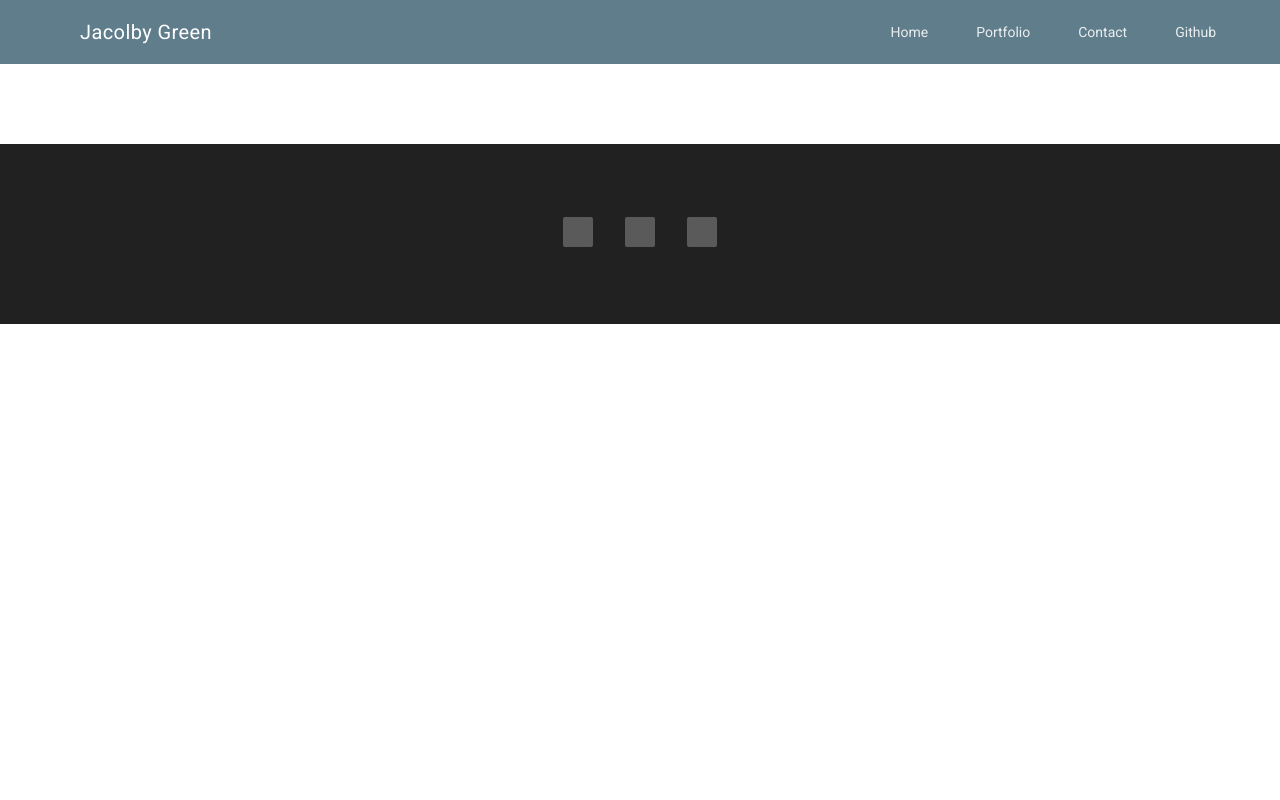
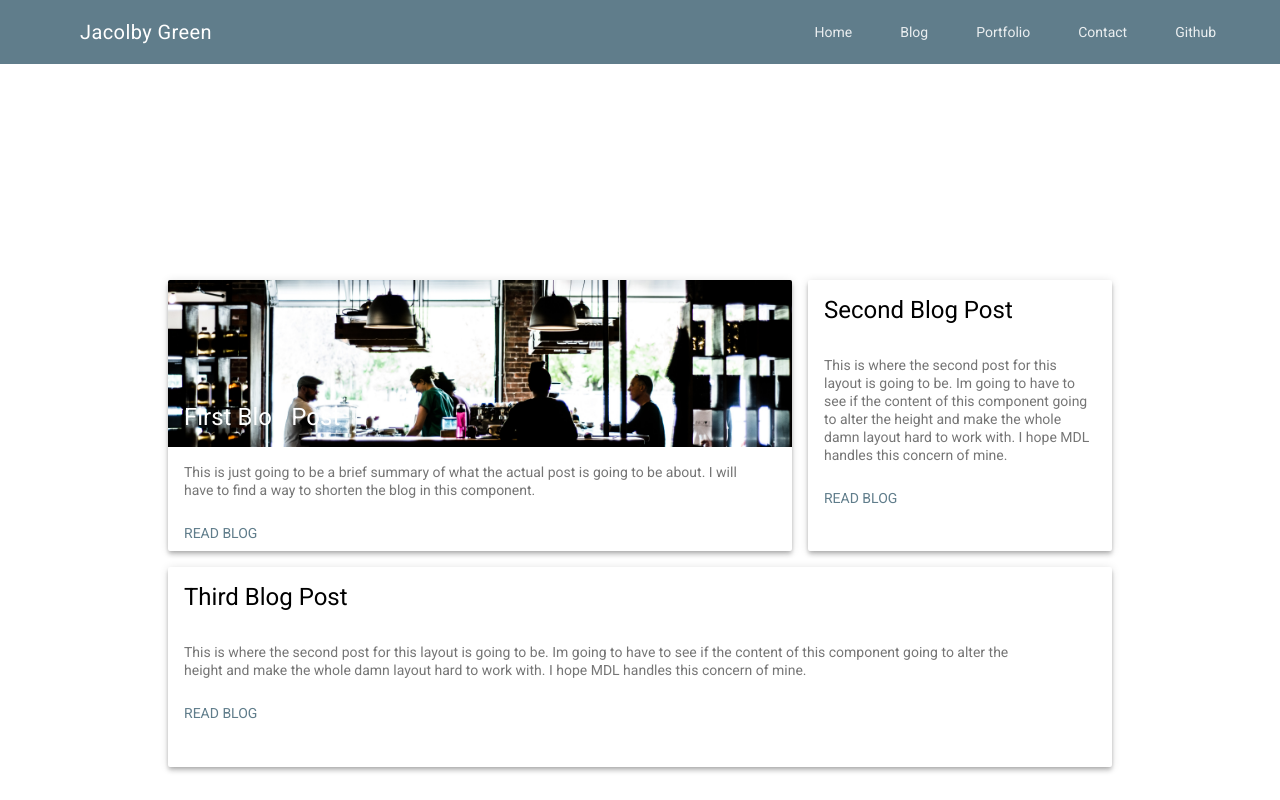
Before and after one commit to darknight1983/react_proPortfolio, a React (Create React App) app: page /blog in a window 1280 px wide. Built offline with nearby package versions, Linux system fonts and the light colour scheme; grey boxes are pictures that could not be loaded.

Commit message:
adding a blog to the site

```diff
--- a/src/App.js
+++ b/src/App.js
@@ -1,6 +1,7 @@
 import React, { Component } from 'react';
 import { BrowserRouter as Router, Route, Link } from 'react-router-dom';
 import Home from './Home.js'
+import Blog from './Blog.js'
 import Portfolio from './Portfolio.js';
 import Contact from './Contact.js';
 import logo from './logo.svg';
@@ -18,6 +19,7 @@ class App extends Component {
                   <div className="mdl-layout-spacer"></div>
                   <nav className="mdl-navigation mdl-layout--large-screen-only">
                     <Link to='/'><a className="mdl-navigation__link" href="index.html">Home</a></Link>
+                    <Link to="/blog"><a className="mdl-navigation__link" href="blog.html">Blog</a></Link>
                     <Link to='/portfolio'><a className="mdl-navigation__link" href="portfolio.html">Portfolio</a></Link>
                     <Link to='/contact'><a className="mdl-navigation__link" href="contact.html">Contact</a></Link>
                     <a className="mdl-navigation__link" href="https://github.com/darknight1983">Github</a>
@@ -28,6 +30,7 @@ class App extends Component {
                 <span className="mdl-layout-title">Jacolby Green</span>
                 <nav className="mdl-navigation">
                   <Link to='/'><a className="mdl-navigation__link" href="index.html">Home</a></Link>
+                  <Link to="/blog"><a className="mdl-navigation__link" href="blog.html">Blog</a></Link>
                   <Link to='/portfolio'><a className="mdl-navigation__link" href="portfolio.html">Portfolio</a></Link>
                   <Link to='/contact'><a className="mdl-navigation__link" href="contact.html">Contact</a></Link>
                   <a className="mdl-navigation__link" href="https://github.com/darknight1983">Github</a>
@@ -37,6 +40,7 @@ class App extends Component {
 
 
                     <Route exact path='/' component={Home}/>
+                    <Route path='/blog' component={Blog}/>
                     <Route path='/portfolio' component={Portfolio}/>
                     <Route path='/contact' component={Contact}/>
 
--- /dev/null
+++ b/src/Blog.css
@@ -0,0 +1,14 @@
+.blog-grid {
+  max-width: 960px;
+  margin: 200px auto;
+}
+
+
+
+/************** BlogPost1 Styles *************/
+
+.blog_1 {
+  background: url('./images/coffeeshop.jpg') center/cover;
+  height: 167px;
+  color: #FFF;
+}
--- /dev/null
+++ b/src/Blog.js
@@ -0,0 +1,26 @@
+import React, { Component } from 'react';
+import BlogPost1 from './BlogPost1.js';
+import BlogPost2 from './BlogPost2.js';
+import BlogPost3 from './BlogPost3.js';
+import './Blog.css';
+
+class Blog extends Component {
+  constructor() {
+    super()
+  }
+
+  render() {
+    return (
+      <div className="blog-grid mdl-grid">
+          {/*} Will have to size the grid to make sure the blogPosts are centered
+            On the screen. */}
+          <BlogPost1/>
+          <BlogPost2/>
+          <BlogPost3/>
+      </div>
+    )
+  }
+}
+
+
+export default Blog;
--- /dev/null
+++ b/src/BlogPost1.js
@@ -0,0 +1,30 @@
+import React, { Component } from 'react';
+import './Blog.css';
+
+
+class BlogPost1 extends Component {
+  render() {
+    return (
+      <div className="mdl-cell mdl-cell--8-col mdl-card mdl-shadow--4dp">
+        <div className="blog_1 mdl-card__title">
+          {/* The title of the post should be passed in as a prop. */}
+          <h2 className="mdl-card__title-text">First Blog Post</h2>
+        </div>
+        <div className="mdl-card__supporting-text">
+          {/* This information should also be passed in as a prop. */}
+          This is just going to be a brief summary of what the actual post is
+          going to be about. I will have to find a way to shorten the blog in
+          this component.
+        </div>
+        <div className="mdl-card__action mdl-card--border">
+          <a className="mdl-button mdl-button--colored mdl-js-button mdl-js-ripple-effect">
+            Read Blog
+          </a>
+        </div>
+      </div>
+    )
+  }
+}
+
+
+export default BlogPost1;
--- /dev/null
+++ b/src/BlogPost2.js
@@ -0,0 +1,28 @@
+import React, { Component } from 'react';
+
+class BlogPost2 extends Component {
+  render() {
+    return (
+      <div className="mdl-cell mdl-cell--4-col mdl-card mdl-shadow--4dp">
+        <div className="mdl-card__title">
+         {/* The title of the post should be passed in as a prop.*/}
+          <h2 className="mdl-card__title-text">Second Blog Post</h2>
+        </div>
+        <div className="mdl-card__supporting-text">
+        {/* This information should also be passed in as a prop.*/}
+          This is where the second post for this layout is going to be.
+          Im going to have to see if the content of this component going to
+          alter the height and make the whole damn layout hard to work with.
+          I hope MDL handles this concern of mine.
+        </div>
+        <div className="mdl-card__action mdl-card--border">
+          <a className="mdl-button mdl-button--colored mdl-js-button mdl-js-ripple-effect">
+            Read Blog
+          </a>
+        </div>
+      </div>
+    )
+  }
+}
+
+export default BlogPost2;
--- /dev/null
+++ b/src/BlogPost3.js
@@ -0,0 +1,28 @@
+import React, { Component } from 'react';
+
+class BlogPost3 extends Component {
+  render() {
+    return (
+        <div className="mdl-cell mdl-cell--12-col mdl-card mdl-shadow--4dp">
+          <div className="mdl-card__title">
+           {/* The title of the post should be passed in as a prop.*/}
+            <h2 className="mdl-card__title-text">Third Blog Post</h2>
+          </div>
+          <div className="mdl-card__supporting-text">
+          {/* This information should also be passed in as a prop.*/}
+            This is where the second post for this layout is going to be.
+            Im going to have to see if the content of this component going to
+            alter the height and make the whole damn layout hard to work with.
+            I hope MDL handles this concern of mine.
+          </div>
+          <div className="mdl-card__action mdl-card--border">
+            <a className="mdl-button mdl-button--colored mdl-js-button mdl-js-ripple-effect">
+              Read Blog
+            </a>
+          </div>
+        </div>
+    )
+  }
+}
+
+export default BlogPost3;
--- a/src/Contact.js
+++ b/src/Contact.js
@@ -2,7 +2,7 @@ import React, { Component } from 'react';
 import './Contact.css';
 import cityDallas from './images/Dallas_Tx.jpg';
 
-console.log(cityDallas)
+
 
 
 class Contact extends Component {
```
Also changed, not shown: src/images/coffeeshop.jpg (added).
